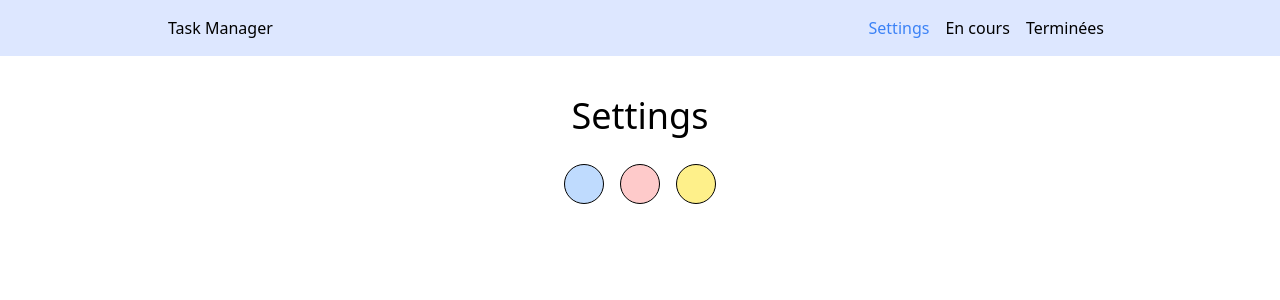
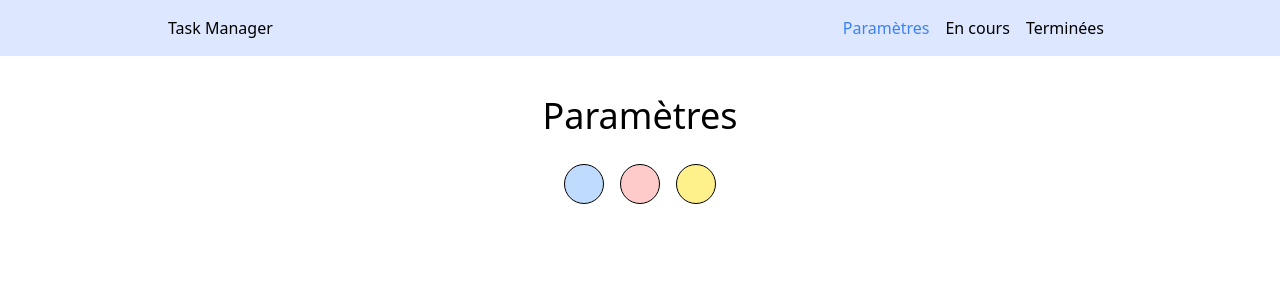
Before and after one commit to CharonTom/JLO-Task-Manager-Front-end, a React (Vite) app: page /settings in a window 1280 px wide. Shown: the top 300 px of the page. Built offline with nearby package versions, Linux system fonts and the light colour scheme.

Commit message:
remove console.logs and fixed netlify issue

```diff
--- a/index.html
+++ b/index.html
@@ -4,7 +4,7 @@
     <meta charset="UTF-8" />
     <link rel="icon" type="image/svg+xml" href="/vite.svg" />
     <meta name="viewport" content="width=device-width, initial-scale=1.0" />
-    <title>Task Manger by Tom Charon</title>
+    <title>Task Manager by Tom Charon</title>
   </head>
   <body>
     <div id="root"></div>
--- a/src/App.css
+++ b/src/App.css
@@ -24,6 +24,7 @@
   .section {
     @apply py-10 min-h-screen container mx-auto;
   }
+
   h1 {
     @apply text-center text-4xl mb-5;
   }
--- a/src/App.tsx
+++ b/src/App.tsx
@@ -14,7 +14,6 @@ import Settings from "./pages/Settings";
 
 function App() {
   const { theme } = useContext(ThemeContext);
-  console.log(theme);
 
   const rooter = createBrowserRouter(
     createRoutesFromElements(
--- a/src/components/Nav.tsx
+++ b/src/components/Nav.tsx
@@ -4,7 +4,7 @@ function Nav() {
   return (
     <nav className="">
       <NavLink to="/settings" className="mx-2 active:text-blue-500">
-        Settings
+        Paramètres
       </NavLink>
       <NavLink to="/" className="mx-2 active:text-blue-500">
         En cours
--- a/src/components/Task.tsx
+++ b/src/components/Task.tsx
@@ -48,7 +48,6 @@ function Task({ task }: TaskProps) {
     refetch();
   };
 
-  console.log(task.tags);
   return (
     <>
       <li className="border-b border-black py-2 flex items-center justify-between">
@@ -68,7 +67,7 @@ function Task({ task }: TaskProps) {
         </div>
         <div className="flex items-center gap-x-6">
           {task.status ? (
-            <p className="text-red-700 font-semibold">Terminé</p>
+            <p className="text-red-700 font-semibold">Terminée</p>
           ) : (
             <p className="text-green-700 font-semibold w-max">En cours</p>
           )}
--- a/src/pages/Settings.tsx
+++ b/src/pages/Settings.tsx
@@ -4,7 +4,7 @@ function Settings() {
   return (
     <section className="section">
       <div className="flex flex-col items-center">
-        <h1>Settings</h1>
+        <h1>Paramètres</h1>
         <ColorPicker />
       </div>
     </section>
--- a/src/pages/ToDo.tsx
+++ b/src/pages/ToDo.tsx
@@ -24,7 +24,6 @@ function Tasktodo() {
       return taskB.createdAt - taskA.createdAt;
     });
 
-  // Je Sépare les tâches en cours des tâches terminées
   const tasksInProgress = sortedTasks?.filter((task: Task) => !task.status);
 
   return (
--- a/vite.config.ts
+++ b/vite.config.ts
@@ -4,5 +4,4 @@ import react from "@vitejs/plugin-react";
 // https://vitejs.dev/config/
 export default defineConfig({
   plugins: [react()],
-  // base: "/JLO-Task-Manager-Front-end",
 });
```
